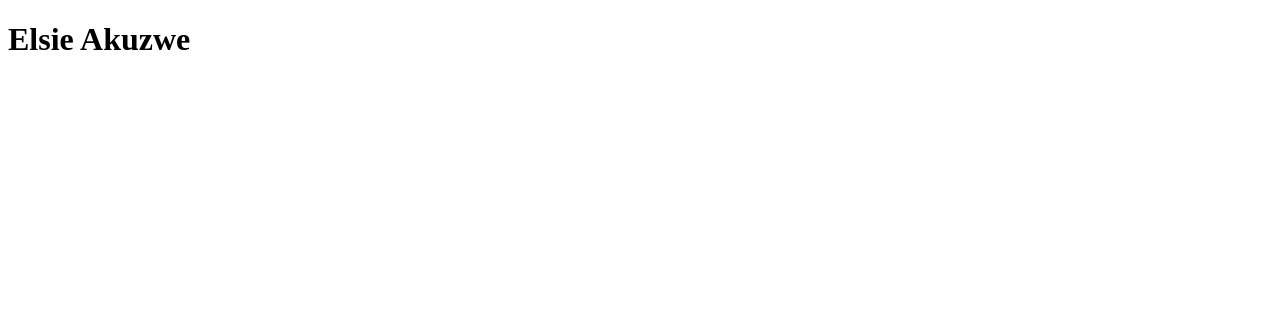
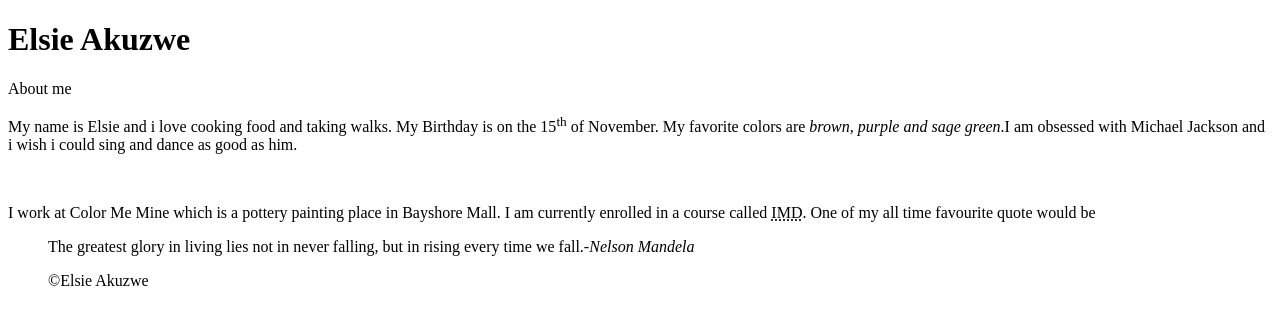
Before and after one commit to akuz0001/akuz0001.github.io, a plain HTML site: page html-assignment/index.html in a window 1280 px wide. Drawn offline with Linux system fonts and the light colour scheme.

Commit message:
About me website

```diff
--- a/html-assignment/index.html
+++ b/html-assignment/index.html
@@ -9,5 +9,12 @@
     <header>
         <h1>Elsie Akuzwe</h1>
     </header>
+    <artcle>About me</artcle>
+    <p> My name is Elsie and i love cooking food and taking walks. My Birthday is on the 15<sup>th</sup> of November. My favorite colors are <em>brown, purple and sage green</em>.I am obsessed with Michael Jackson and i wish i could sing and dance as good as him.</p>
+    <br>
+    <p> I work at Color Me Mine which is a pottery painting place in Bayshore Mall. I am currently enrolled in a course called <abbr title="Interactive Media Design">IMD</abbr>. One of my all time favourite quote would be<blockquote>The greatest glory in living lies not in never falling, but in rising every time we fall.-<cite>Nelson Mandela</cite> </q></p>
+        <footer>
+            <p>&copy;Elsie Akuzwe</p>
+        </footer>
 </body>
 </html>
```
